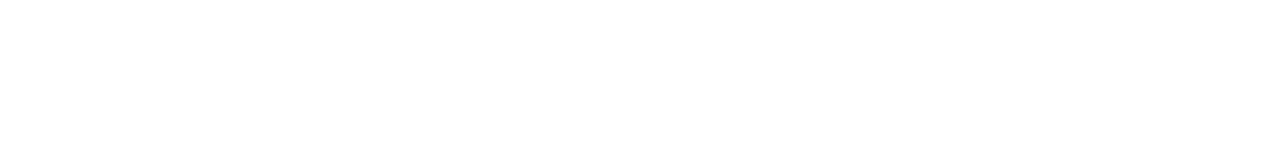
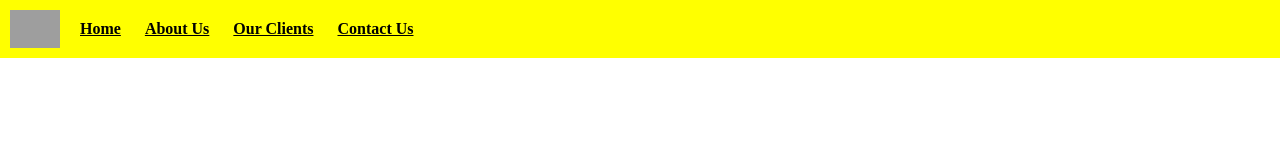
Before and after one commit to IustinRusuTYN/homework1, a plain HTML site: page CSS-Display/Display.html in a window 1280 px wide. Drawn offline with Linux system fonts and the light colour scheme; grey boxes are pictures that could not be loaded.

Commit message:
Am creat si terminat tema completa CSS Display

```diff
--- a/CSS-Display/Display.css
+++ b/CSS-Display/Display.css
@@ -0,0 +1,31 @@
+body {
+    margin: 0;
+    padding: 0;
+}
+
+.navbar {
+    background-color: yellow;
+    padding: 10px;
+    display: flex;
+    align-items: center;
+}
+
+.logo {
+    margin-right: 20px;
+    max-height: 40px;
+}
+
+.nav-links {
+    display: inline-block;
+    vertical-align: middle;
+}
+
+.nav-links a {
+    color: black;
+    margin-right: 20px;
+    font-weight: bold;
+}
+
+.nav-links a:hover {
+    color: blue;
+}
--- a/CSS-Display/Display.html
+++ b/CSS-Display/Display.html
@@ -3,9 +3,20 @@
 <head>
     <meta charset="UTF-8">
     <meta name="viewport" content="width=device-width, initial-scale=1.0">
-    <title>Document</title>
+    <link rel="stylesheet" href="Display.css">
+    <title>Navbartest</title>
 </head>
 <body>
 
+<div class="navbar">
+    <img src="https://1stwebdesigner.com/wp-content/uploads/2017/12/colorful-logo-design-03.jpg" width="50px" alt="Logo" class="logo">
+    <div class="nav-links">
+        <a href="Display.html">Home</a>
+        <a href="https://theuselessweb.com/">About Us</a>
+        <a href="https://theuselessweb.com/">Our Clients</a>
+        <a href="https://theuselessweb.com/">Contact Us</a>
+    </div>
+</div>
+
 </body>
 </html>
```
